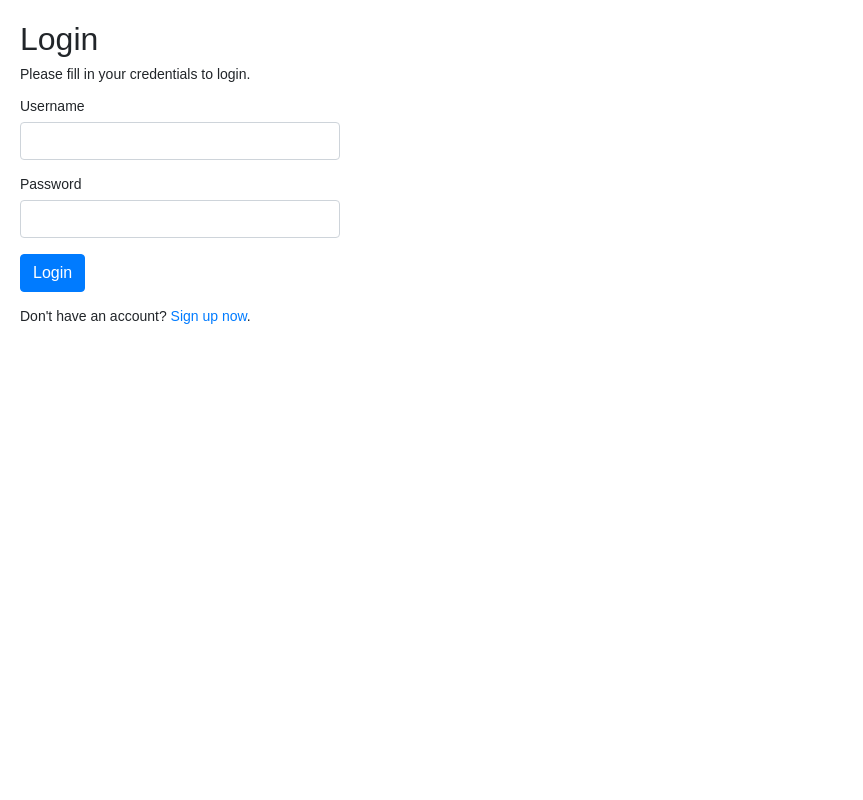
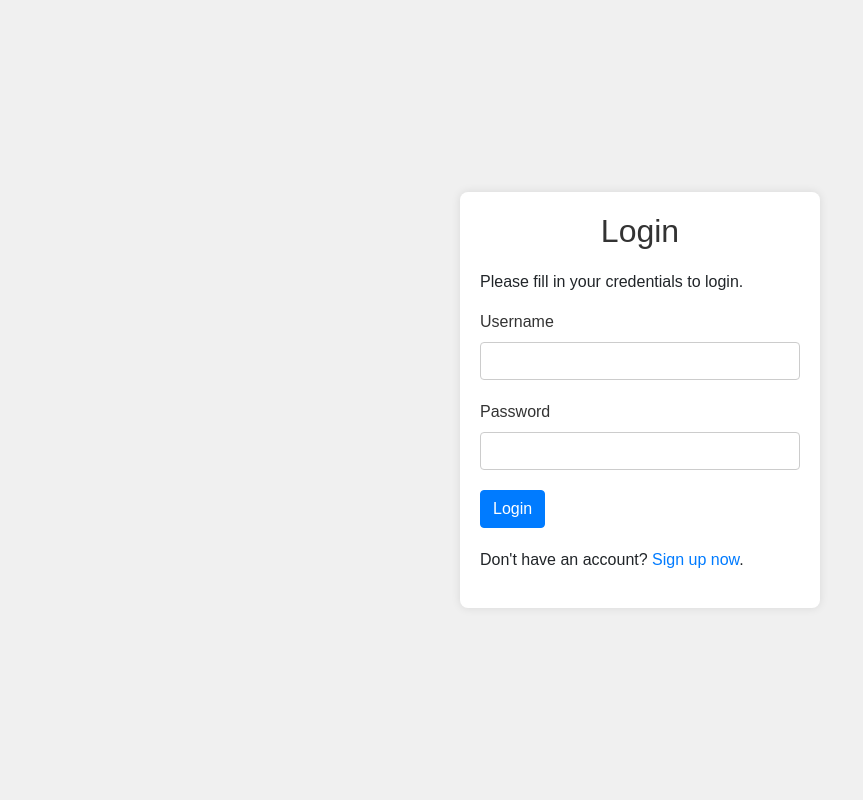
Before and after one commit to EvolvedShaman/cardines-pdo-crud, a PHP site: page / in a window 1280 px wide. Shown: the whole page, without its empty margins (0-863 px from the left). Run offline with PHP 8.4, Linux system fonts and the light colour scheme.

Commit message:
added initial files

```diff
--- a/db/config.php
+++ b/db/config.php
@@ -4,7 +4,7 @@ server with default setting (user 'root' with no password) */
 define('DB_SERVER', 'localhost');
 define('DB_USERNAME','root');
 define('DB_PASSWORD', '');
-define('DB_NAME', '');
+define('DB_NAME', 'u593341949_db_cardines');
 
 
 /* Attempt to connect to MySQL database */
--- a/index.php
+++ b/index.php
@@ -4,7 +4,7 @@ session_start();
 
 // Check if the user is already logged in, if yes then redirect him to welcome page
 if(isset($_SESSION["loggedin"]) && $_SESSION["loggedin"] === true){
-    header("location: ./public/welcome.php");
+    header("location: ./public/user/dashboard.php");
     exit;
 }
 
@@ -62,7 +62,7 @@ if($_SERVER["REQUEST_METHOD"] == "POST"){
                             $_SESSION["username"] = $username;
 
                             // Redirect user to welcome page
-                            header("location: ./public/welcome.php");
+                            header("location: ./public/user/dashboard.php");
                         } else{
                             // Password is not valid, display a generic error message
                             $login_err = "Invalid username or password.";
@@ -93,8 +93,59 @@ if($_SERVER["REQUEST_METHOD"] == "POST"){
     <title>Login</title>
     <link rel="stylesheet" href="https://stackpath.bootstrapcdn.com/bootstrap/4.5.2/css/bootstrap.min.css">
     <style>
-        body{ font: 14px sans-serif; }
-        .wrapper{ width: 360px; padding: 20px; }
+         body {
+            font-family: Arial, sans-serif;
+            background-color: #f0f0f0; /* Light gray background */
+            display: flex;
+            justify-content: center;
+            align-items: center;
+            height: 100vh;
+        }
+
+        .wrapper {
+            width: 360px;
+            padding: 20px;
+            background-color: #fff; /* White background */
+            border-radius: 8px;
+            box-shadow: 0px 0px 10px rgba(0, 0, 0, 0.1); /* Shadow effect */
+        }
+
+        .wrapper h2 {
+            text-align: center;
+            margin-bottom: 20px;
+            color: #333; /* Dark gray text */
+        }
+
+        .form-group {
+            margin-bottom: 20px;
+        }
+
+        label {
+            color: #333; /* Dark gray text for labels */
+        }
+
+        .form-control {
+            border-color: #ccc; /* Light gray border */
+        }
+
+        .form-control:focus {
+            border-color: #007bff; /* Blue border when focused */
+            box-shadow: 0 0 0 0.2rem rgba(0,123,255,.25); /* Focus effect */
+        }
+
+        .btn-primary {
+            background-color: #007bff; /* Blue button */
+            border-color: #007bff;
+        }
+
+        .btn-primary:hover {
+            background-color: #0056b3; /* Darker blue on hover */
+            border-color: #0056b3;
+        }
+
+        .alert {
+            margin-top: 20px;
+        }
     </style>
 </head>
 <body>
@@ -122,7 +173,7 @@ if($_SERVER["REQUEST_METHOD"] == "POST"){
             <div class="form-group">
                 <input type="submit" class="btn btn-primary" value="Login">
             </div>
-            <p>Don't have an account? <a href="./public/register.php">Sign up now</a>.</p>
+            <p>Don't have an account? <a href="./public/user/register.php">Sign up now</a>.</p>
         </form>
     </div>
 </body>
```
Also changed, not shown: inventory/create.php (renamed from public/create.php), inventory/delete.php (renamed from public/delete.php), inventory/read.php (renamed from public/read.php), inventory/update.php (renamed from public/update.php), user/dashboard.php (renamed from public/dashboard.php), user/error.php (renamed from public/error.php), user/logout.php (renamed from public/logout.php), user/register.php (renamed from public/register.php), user/reset-password.php (renamed from public/reset-password.php), user/welcome.php (renamed from public/welcome.php).
